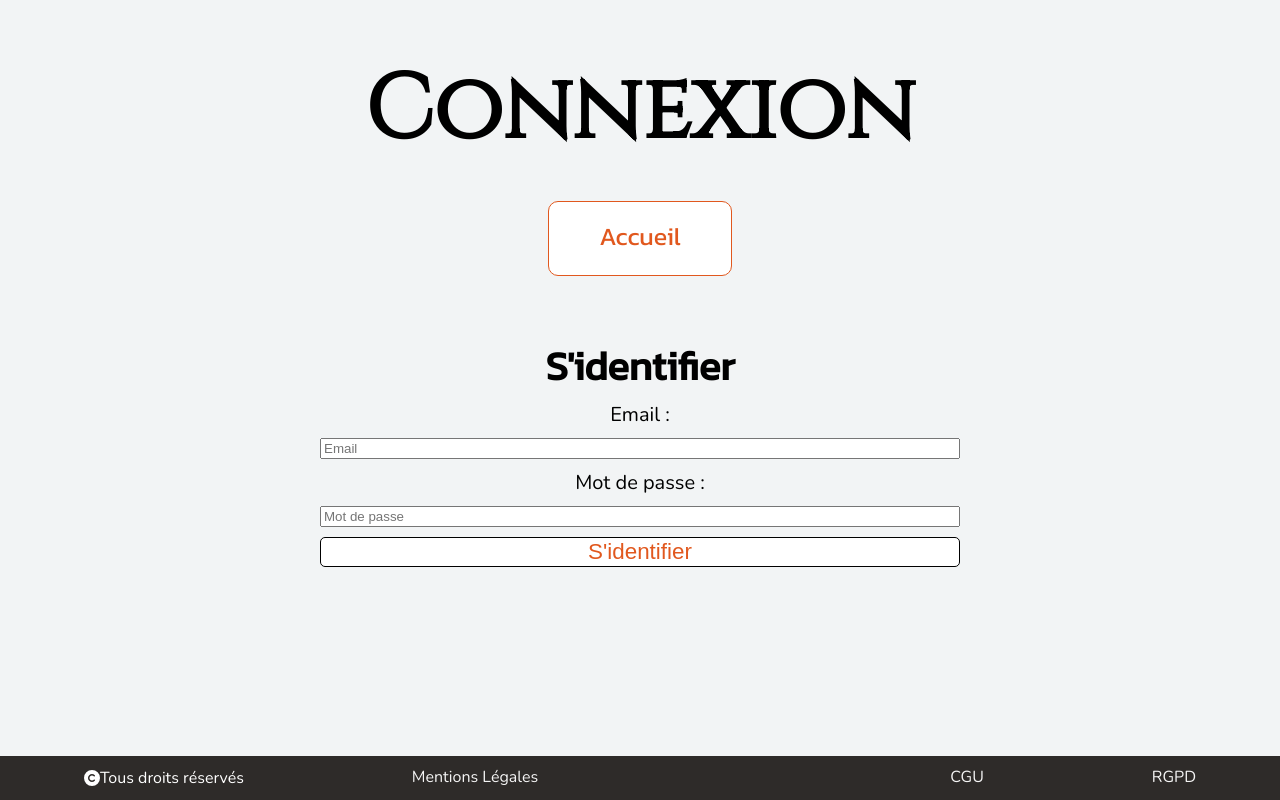
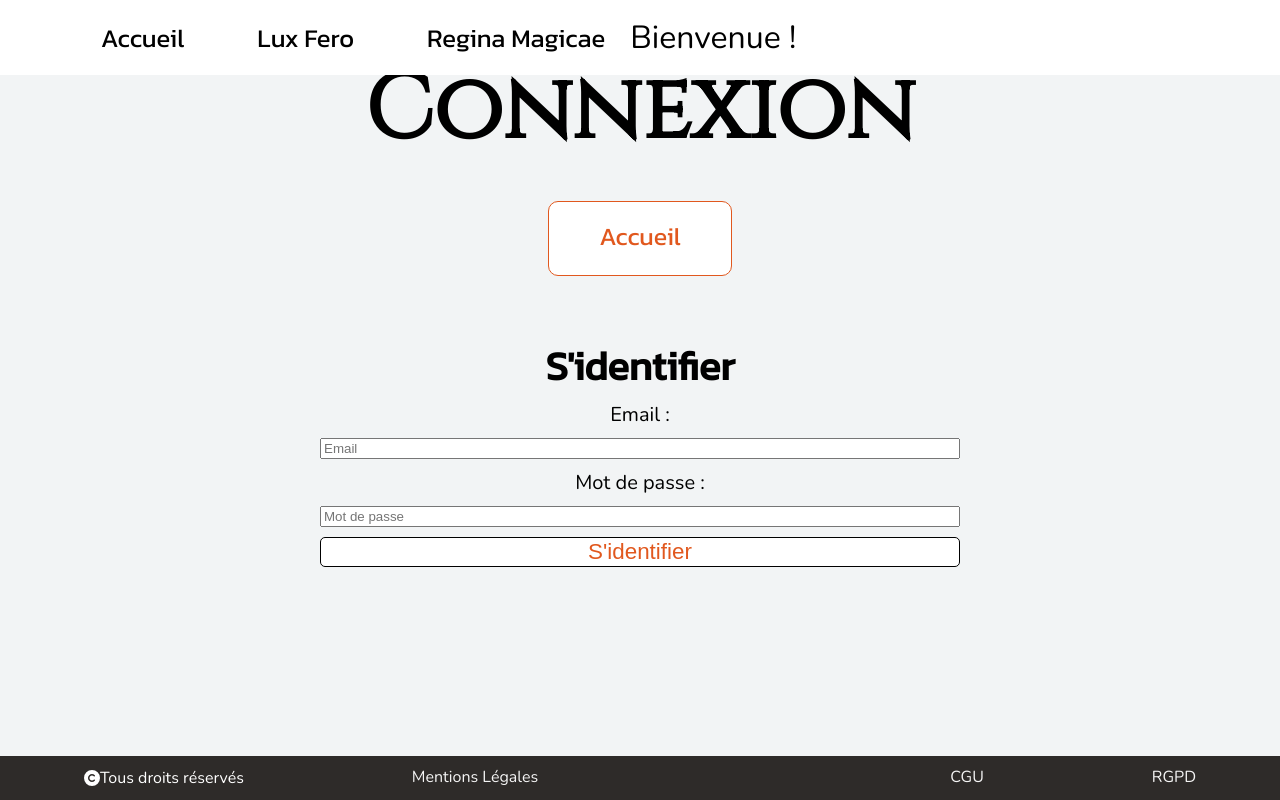
Before and after one commit to Aidenpart/Encyclopedie-Lux-Fero, a React (Create React App) app in the folder client/: page /connexion in a window 1280 px wide. Built offline with nearby package versions, Linux system fonts and the light colour scheme.

Commit message:
modification style + ajout navbar

```diff
--- a/client/src/components/public/links/links.js
+++ b/client/src/components/public/links/links.js
@@ -67,12 +67,12 @@ export const LinkLogOutBurger = () => {
 
         sessionStorage.removeItem('jwt')
         dispatch(deleteUser())
-        navigate("/")
+        navigate("/accueil")
 
     }
 
     return (
-        <a className="nav-link" href="/" onClick={handleLogOut}>Deconnexion</a>
+        <a className="absconditus" href="/" onClick={handleLogOut}>Deconnexion</a>
     )
 }
 
@@ -101,8 +101,8 @@ export const LinkConditionalNavigationBurger = () => {
                 sessionStorage.getItem('jwt')
                     ? user.isAdmin
                         ? <GenericLink direction={"/admin"} class={"nav-link"} text={"Admin"}/>
-                        : <GenericLink direction={"/profil"} class={"nav-link"} text={"Profil"}/>
-                    : <GenericLink direction={"/connexion"} class={"nav-link"} text={"Connexion"}/>
+                        : <p>Bienvenue !</p>
+                    : <p>Bienvenue !</p>
             }
         </>
     )
--- a/client/src/components/public/navBar/navBar.js
+++ b/client/src/components/public/navBar/navBar.js
@@ -17,16 +17,18 @@ export const NavBar = () => {
 
     return (
         <nav className="navbar">
-            <LinkConditionalNavigationBurger />
             <ul className={mobileMenuClassName}>
                 <li className="nav-item">
-                    <GenericLink direction={"/"} class={"nav-link"} text={"Accueil"}/>
+                    <GenericLink direction={"/accueil"} class={"nav-link"} text={"Accueil"}/>
                 </li>
                 <li className="nav-item">
-                    <GenericLink direction={"/blog"} class={"nav-link"} text={"Blog"}/>
+                    <GenericLink direction={"/accueil-Lux-Fero"} class={"nav-link"} text={`Lux Fero`}/>
                 </li>
                 <li className="nav-item">
-                    <GenericLink direction={"/encyclopedie"} class={"nav-link"} text={"Encyclopédie"}/>
+                    <GenericLink direction={"/accueil-Regina-Magicae"} class={"nav-link"} text={"Regina Magicae"}/>
+                </li>
+                <li>
+                    <LinkConditionalNavigationBurger />
                 </li>
                 {
                 sessionStorage.getItem("jwt") ?
--- a/client/src/components/public/navBar/navBar.scss
+++ b/client/src/components/public/navBar/navBar.scss
@@ -1,10 +1,7 @@
-li {
-    list-style: none;
-}
-
 .navbar {
     position: fixed;
-    width: 98%;
+    top: 0;
+    width: 100%;
     display: flex;
     justify-content: space-between;
     align-items: center;
@@ -12,11 +9,26 @@ li {
     padding: 0 1% ;
     background-color: #fff;
 
+    ul {
+
+        li {
+            list-style: none;
+
+            a {
+                text-decoration: none;
+                color: #000;
+                padding-right: 25px; }
+
+            p {
+                margin: 0;
+                font-size: 2em;
+            }
+        }
+    }
 }
 
 .hamburger {
-    display: none;
-}
+    display: none; }
 
 .bar {
     display: block;
@@ -25,26 +37,16 @@ li {
     margin: 5px auto;
     -webkit-transition: all 0.3s ease-in-out;
     transition: all 0.3s ease-in-out;
-    background-color: #000;
-}
+    background-color: #000; }
 
 .nav-menu {
     display: flex;
     justify-content: space-between;
-    align-items: center;
-}
+    align-items: center; }
 
 .nav-item {
-    margin-left: 3rem;
-}
+    margin-left: 3rem; }
 
-
-
-
-.nav-logo {
-    font-size: 2.1em;
-    font-weight: 500;
-}
 
 @media only screen and (max-width: 768px) {
     .nav-menu {
@@ -54,8 +56,7 @@ li {
         flex-direction: column;
         justify-content: space-around;
         background-color: #fff;
-        width: 50%;
-        height: 50%;
+        height: 25%;
         border-radius: 0 20px 20px 0;
         text-align: center;
         transition: 0.3s;
@@ -63,28 +64,21 @@ li {
     }
 
     .nav-menu.active {
-        left: 0;
-    }
+        left: 0; }
 
     .nav-item {
-        margin: 0 auto;
-    }
+        margin: 0 auto; }
 
     .hamburger {
         display: block;
-        cursor: pointer;
-    }
+        cursor: pointer; }
 
- .hamburger.active .bar:nth-child(2) {
-        opacity: 0;
-    }
+    .hamburger.active .bar:nth-child(2) {
+        opacity: 0; }
 
     .hamburger.active .bar:nth-child(1) {
-        transform: translateY(8px) rotate(45deg);
-    }
+        transform: translateY(8px) rotate(45deg); }
 
     .hamburger.active .bar:nth-child(3) {
-        transform: translateY(-8px) rotate(-45deg);
-    }
-
+        transform: translateY(-8px) rotate(-45deg); }
 }
--- a/client/src/pages/admin/CRUD/pageCRUD.js
+++ b/client/src/pages/admin/CRUD/pageCRUD.js
@@ -1,6 +1,7 @@
 import { useState, useEffect } from "react";
 import { useLocation } from "react-router-dom";
 
+import { NavBar } from "../../../components/public/navBar/navBar.js";
 import { GetOne } from "../../../components/admin/CRUDGeneral/getOne.js"
 import { GenericLink } from "../../../components/public/links/links.js"
 import { CreateOrModifyForm } from "../../../components/admin/CRUDGeneral/createOrModifyOne.js"
@@ -23,9 +24,9 @@ export const PageCRUD = () => {
 
     return (
         <section>
-            <Header text={specData} />
-            <GenericLink direction={"/admin"} class={"general-link"} text={"Page Admin"}/>
+            <NavBar />
             <main className="main-admin">
+                <Header text={specData} />
                 <CreateOrModifyForm
                     initialValues={""}
                     onSubmit={createData}
--- a/client/src/pages/admin/pageAdmin.js
+++ b/client/src/pages/admin/pageAdmin.js
@@ -1,7 +1,8 @@
 import { useState, useEffect } from "react";
 
+import { NavBar } from "../../components/public/navBar/navBar.js";
 import { Loading } from "../../components/public/loading/loading.js";
-import { GenericLink, GenericLinkDynamicData } from "../../components/public/links/links.js";
+import { GenericLinkDynamicData } from "../../components/public/links/links.js";
 import { IntroductionAdmin } from "../../components/public/introductions/introductions.js";
 import { Header } from "../../components/public/header/header.js";
 import { Footer } from "../../components/public/footer/footer.js";
@@ -22,9 +23,9 @@ export const PageAdmin = () => {
 
     return (
         <section>
-            <Header text={"Admin"}/>
-            <GenericLink direction={"/accueil"} class={"general-link"} text={"Retour à l'accueil"}/>
+            <NavBar />
             <main className="main-admin">
+                <Header text={"Admin"}/>
                 <IntroductionAdmin />
                 <div className="link-zone">
                     <p>Création Roman</p>
--- a/client/src/pages/admin/pageConnexion.js
+++ b/client/src/pages/admin/pageConnexion.js
@@ -4,6 +4,7 @@ import { useDispatch } from 'react-redux';
 import { addUser } from "../../store/slice/userSlice.js";
 
 
+import { NavBar } from "../../components/public/navBar/navBar.js";
 import { URL } from "../../helpers/urlHelpers.js";
 import { Header } from "../../components/public/header/header.js";
 import { Footer } from "../../components/public/footer/footer.js";
@@ -48,6 +49,7 @@ export const PageConnexion = () => {
 
     return (
         <section className="main-auth">
+            <NavBar />
             <main>
                 <Header text={"Connexion"} />
                 <article className="links-place">
--- a/client/src/pages/admin/stylesAdmin.scss
+++ b/client/src/pages/admin/stylesAdmin.scss
@@ -2,6 +2,7 @@
     display: flex;
     flex-direction: column;
     justify-content: space-evenly;
+    margin-bottom: 75px;
 
     .link-zone {
         display: flex;
--- a/client/src/pages/generalStyles.scss
+++ b/client/src/pages/generalStyles.scss
@@ -13,6 +13,10 @@ $Kanit : 'Kanit', sans-serif;
 
 body {
     text-align: center;
+
+    .page {
+        position: relative;
+    }
 
     p {
         font-family: $Nunito;
--- a/client/src/pages/public/pageAccueilEncyclopedie.js
+++ b/client/src/pages/public/pageAccueilEncyclopedie.js
@@ -1,7 +1,7 @@
 import { useEffect, useState } from "react";
 import { useDispatch } from "react-redux";
 
-
+import { NavBar } from "../../components/public/navBar/navBar";
 import { LinkAccueil } from "../../components/public/links/links"
 import { Header } from "../../components/public/header/header";
 import { Footer } from "../../components/public/footer/footer";
@@ -9,6 +9,7 @@ import { deleteRoman } from "../../store/slice/romanSlice";
 import { listeRomans } from "../../helpers/categories";
 import { IntroductionLuxFero, IntroductionReginaMagicae } from "../../components/public/introductions/introductions";
 import { Loading } from "../../components/public/loading/loading";
+
 
 export const PageAccueil = () => {
     const [dataLoaded, setDataLoaded] = useState(false);
@@ -28,6 +29,7 @@ export const PageAccueil = () => {
 
     return (
         <section className="page">
+            <NavBar />
             <main>
                 <article>
                     <Header text={"Encyclopédie"}/>
```
Also changed, not shown: client/src/pages/admin/CRUD/pageOne.js (+12 -11 lines).
